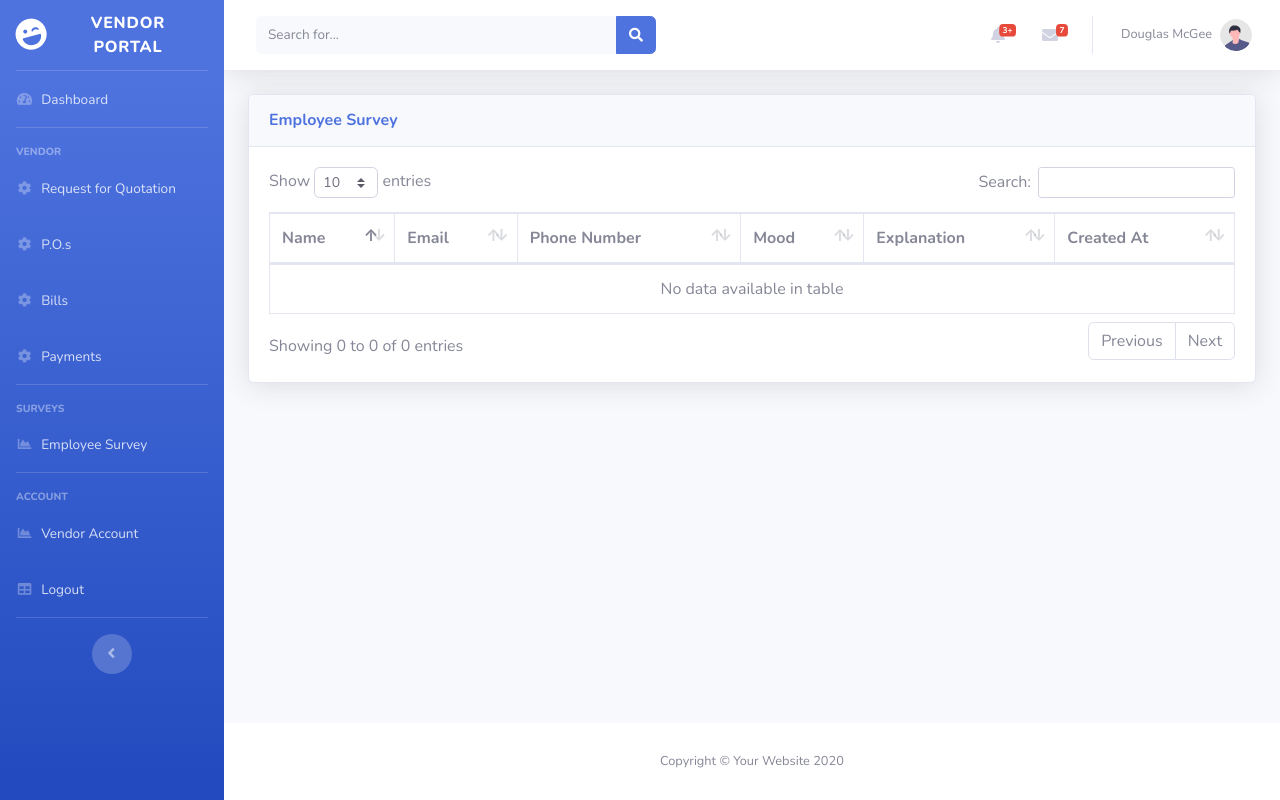
After one commit to 07Owuor/vendor_portal, a Django app: page /survey/survey-dashboard in a window 1280 px wide. The commit adds this page. Run offline with Django 4.2, Linux system fonts and the light colour scheme; data that the repository does not hold is empty; some libraries are stand-ins or nearby versions.

Commit message:
Survey Dash

```diff
--- a/VendorPortal/urls.py
+++ b/VendorPortal/urls.py
@@ -23,7 +23,7 @@ urlpatterns = [
     path('', include('home.urls')),
     path('login/', include('authenticator.urls')),
     path('surveys/', include('djf_surveys.urls')),
-    path('survey', include('survey.urls'))
+    path('survey/', include('survey.urls'))
 
 ]
 
--- a/survey/urls.py
+++ b/survey/urls.py
@@ -2,5 +2,6 @@ from django.urls import path
 from . import views
 
 urlpatterns = [
-    path('', views.survey_home, name='survey_home')
+    path('', views.survey_home, name='survey_home'),
+    path('survey-dashboard', views.survey_dash, name='survey_dash')
 ]
--- a/survey/views.py
+++ b/survey/views.py
@@ -22,3 +22,13 @@ def survey_home(request):
         'form': form
     }
     return render(request, template_name, data)
+
+
+def survey_dash(request):
+    template_name = 'survey/survey_dash.html'
+    surveys = Survey.objects.all().order_by('-created_at')
+    data = {
+        'surveys': surveys,
+    }
+
+    return render(request, template_name, data)
--- a/templates/base.html
+++ b/templates/base.html
@@ -88,6 +88,20 @@
                 </a>
             </li>
 
+            <!-- Divider -->
+            <hr class="sidebar-divider">
+
+            <!-- Heading -->
+            <div class="sidebar-heading">
+                Surveys
+            </div>
+
+            <!-- Nav Item - Charts -->
+            <li class="nav-item">
+                <a class="nav-link" href="{% url 'survey_dash' %}">
+                    <i class="fas fa-fw fa-chart-area"></i>
+                    <span>Employee Survey</span></a>
+            </li>
 
             <!-- Divider -->
             <hr class="sidebar-divider">
--- /dev/null
+++ b/templates/survey/survey_dash.html
@@ -0,0 +1,56 @@
+{% extends 'base.html' %}
+{% load static %}
+{% load humanize %}
+
+{% block css %}
+<!-- Custom styles for this page -->
+<link href="{% static 'vendor/datatables/dataTables.bootstrap4.min.css' %}" rel="stylesheet">
+{% endblock %}
+
+{% block content %}
+<!-- DataTales Example -->
+<div class="card shadow mb-4">
+    <div class="card-header py-3">
+        <h6 class="m-0 font-weight-bold text-primary">Employee Survey</h6>
+    </div>
+    <div class="card-body">
+        <div class="table-responsive">
+            <table class="table table-bordered" id="dataTable" width="100%" cellspacing="0">
+                <thead>
+                    <tr>
+                        <th>Name</th>
+                        <th>Email</th>
+                        <th>Phone Number</th>
+                        <th>Mood</th>
+                        <th>Explanation</th>
+                        <th>Created At</th>
+
+                    </tr>
+                </thead>
+                <tbody>
+                    {% for s in surveys %}
+                    <tr>
+                        <td>{{s.name}}</td>
+                        <td>{{s.email}}</td>
+                        <td>{{s.phone_number}}</td>
+                        <td>{{s.mood}}</td>
+                        <td>{{s.mood_explanation}}</td>
+                        <td>{{s.created_at}}</td>
+                    </tr>
+                    {% endfor %}
+                </tbody>
+
+            </table>
+        </div>
+    </div>
+</div>
+{% endblock %}
+
+{% block script %}
+<!-- Page level plugins -->
+    <script src="{% static 'vendor/datatables/jquery.dataTables.min.js' %}"></script>
+    <script src="{% static 'vendor/datatables/dataTables.bootstrap4.min.js' %}"></script>
+
+    <!-- Page level custom scripts -->
+    <script src="{% static 'js/demo/datatables-demo.js' %}"></script>
+{% endblock %}
```
